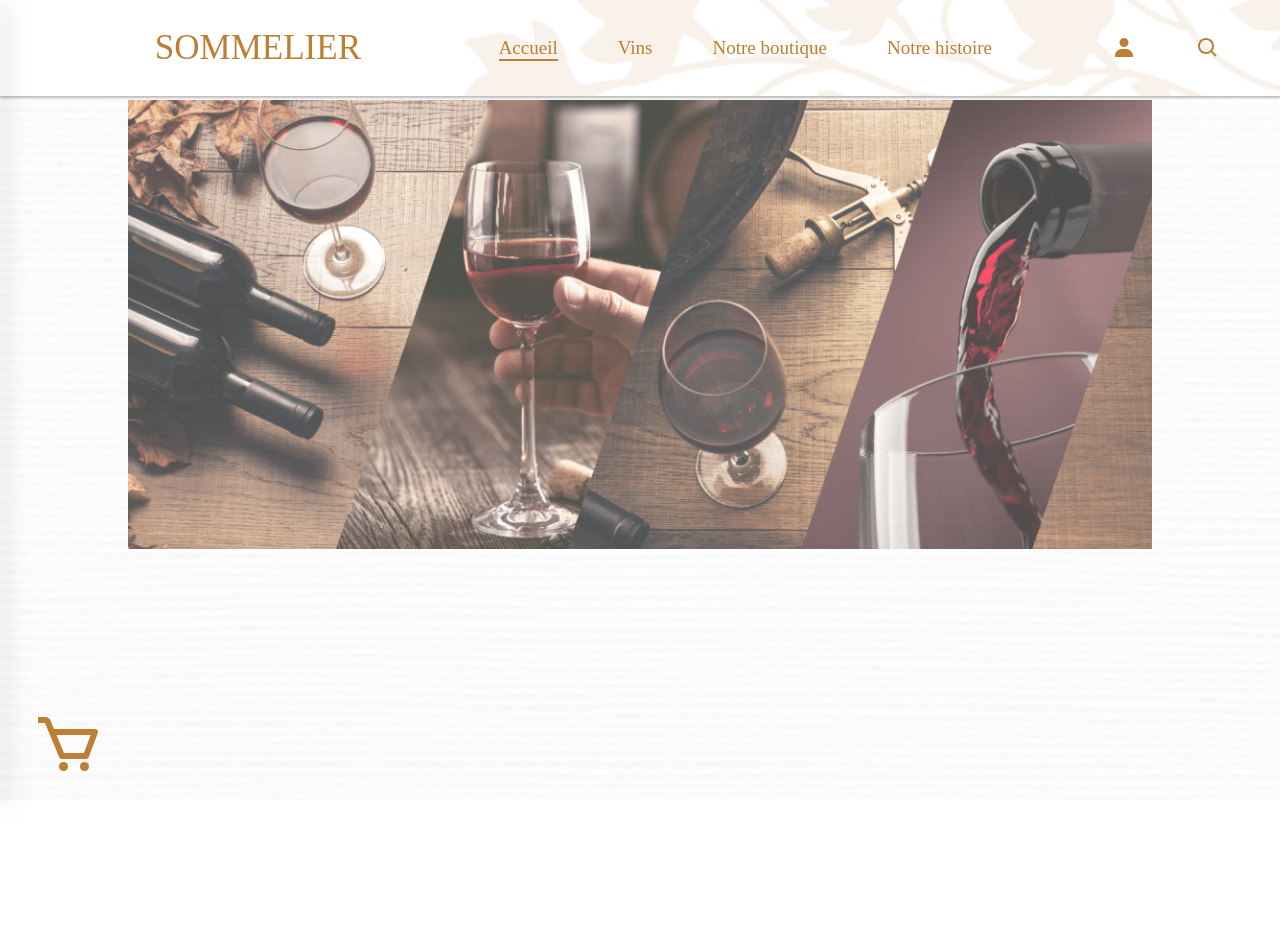
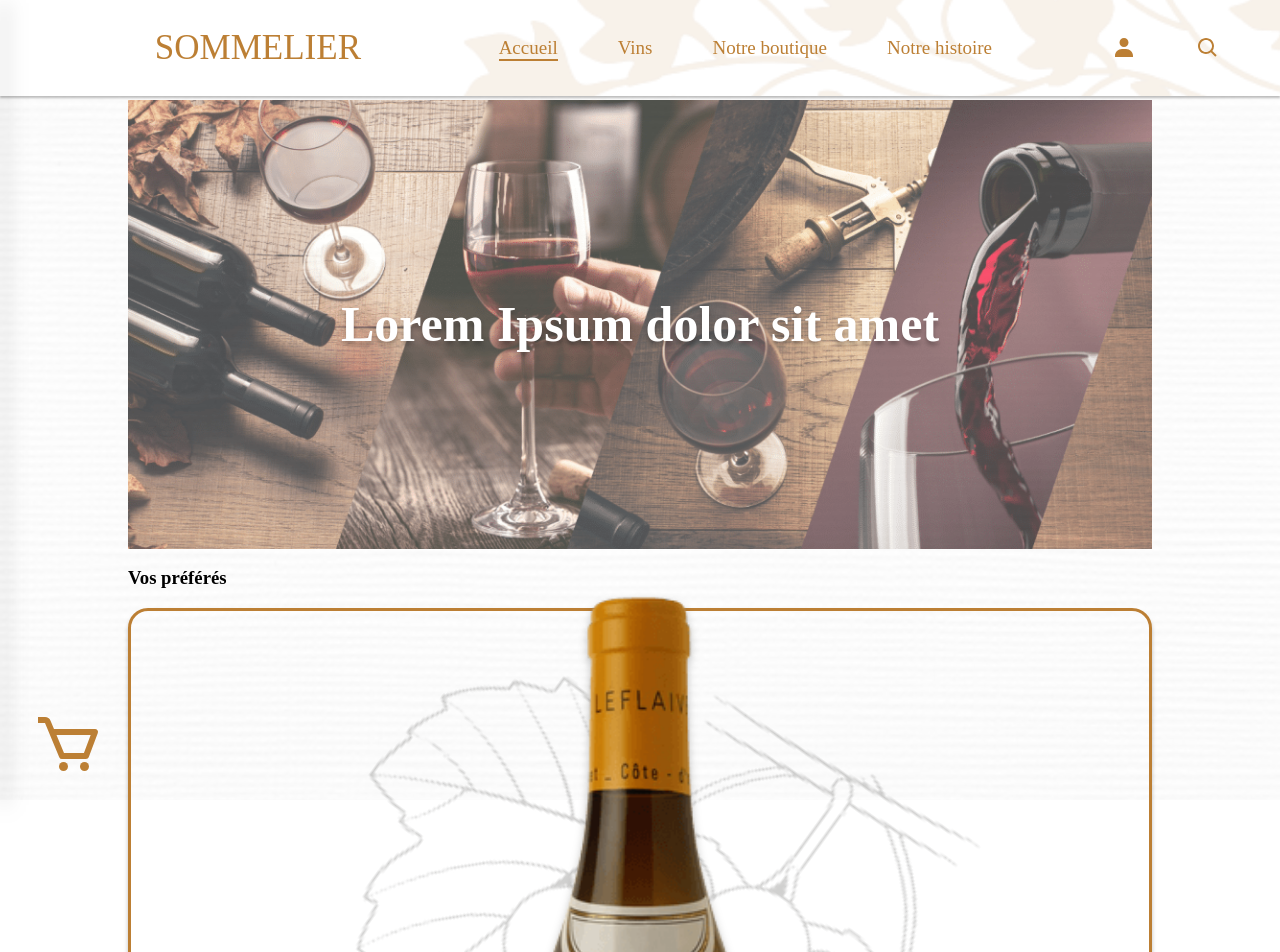
Before and after one commit to boomee-pro/sommelier-web, a Next.js app: page / in a window 1280 px wide. Shown: the top 952 px of the page. Before the commit the page ends 800 px from the top, so only its background shows below. Built offline with nearby package versions, Linux system fonts and the light colour scheme; a web font is replaced by a local one.

Commit message:
add section

```diff
--- a/pages/index.js
+++ b/pages/index.js
@@ -3,7 +3,40 @@ import Layout from '../components/Layout/layout'
 import styles from '../styles/home.module.scss'
 import Image from 'next/image';
 
+import Card from '../components/card';
+
 export default function Home() {
+
+  const wines = [
+    {
+      id: 0,
+      name: "Montrachet Grand Cru",
+      price: 4205,
+      origin: "France",
+      domain: "Domaine Leflaive",
+      img: "/wines/grand-cru.png",
+      flag: "/flags/FR.svg"
+    },
+    {
+      id: 1,
+      name: "Roumier Musigny Grand Cru",
+      price: 4205,
+      origin: "France",
+      domain: "Domaine Georges & Christophe",
+      img: "/wines/musigny.png",
+      flag: "/flags/FR.svg"
+    },
+    {
+      id: 2,
+      name: "Barolo DOCG",
+      price: 4205,
+      origin: "Italy",
+      domain: "Bruno Giacosa Collina Rionda",
+      img: "/wines/barolo.png",
+      flag: "/flags/IT.svg"
+    },
+  ]
+
   return (
     <>
       <Head>
@@ -16,6 +49,17 @@ export default function Home() {
 
         <section className={styles.sectionImg}>
           <img className={styles.image} src="/header.png" alt=""/>
+          <h3>Lorem Ipsum dolor sit amet</h3>
+        </section>
+
+        <section className={styles.favoriteWine}>
+          <h3>Vos préférés</h3>
+          <div className={styles.favoriteWineContainer}>
+          {wines.map((wine) =>
+            <Card key={wine.id} wine={wine}/>
+          )}
+          </div>
+          <button>Voir tous les vins</button>
         </section>
 
       </div>
--- a/styles/Home.module.scss
+++ b/styles/Home.module.scss
@@ -4,11 +4,24 @@
 
     .sectionImg {
         width: 100%;
+        display: flex;
+        align-items: center;
+        justify-content: center;
         .image {
             object-fit: cover;
             width: 100%;
             opacity: .7;
         }
 
+        h3 {
+            display: flex;;
+            position: absolute;
+            justify-content: center;
+            align-items: center;
+            color: white;
+            font-size: 50px;
+            text-shadow: 0px 4px 4px rgba(0, 0, 0, 0.25);
+        }
+
       }
 }
```
